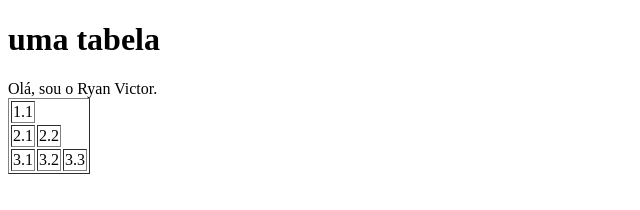
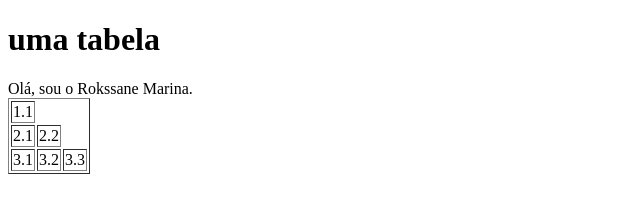
Before and after one commit to rokssanemarina/Juventude-digital, a plain HTML site: page tabela.html in a window 1280 px wide. Shown: the full height of the page, 0-640 px from the left. Drawn offline with Linux system fonts and the light colour scheme.

Commit message:
Update tabela.html

```diff
--- a/tabela.html
+++ b/tabela.html
@@ -6,7 +6,7 @@
 </head>
 <body>
     <h1>uma tabela</h1>
-    Olá, sou o Ryan Victor.
+    Olá, sou o Rokssane Marina.
     <table border='1'>
         <tr>
             <td>1.1</td>
```
